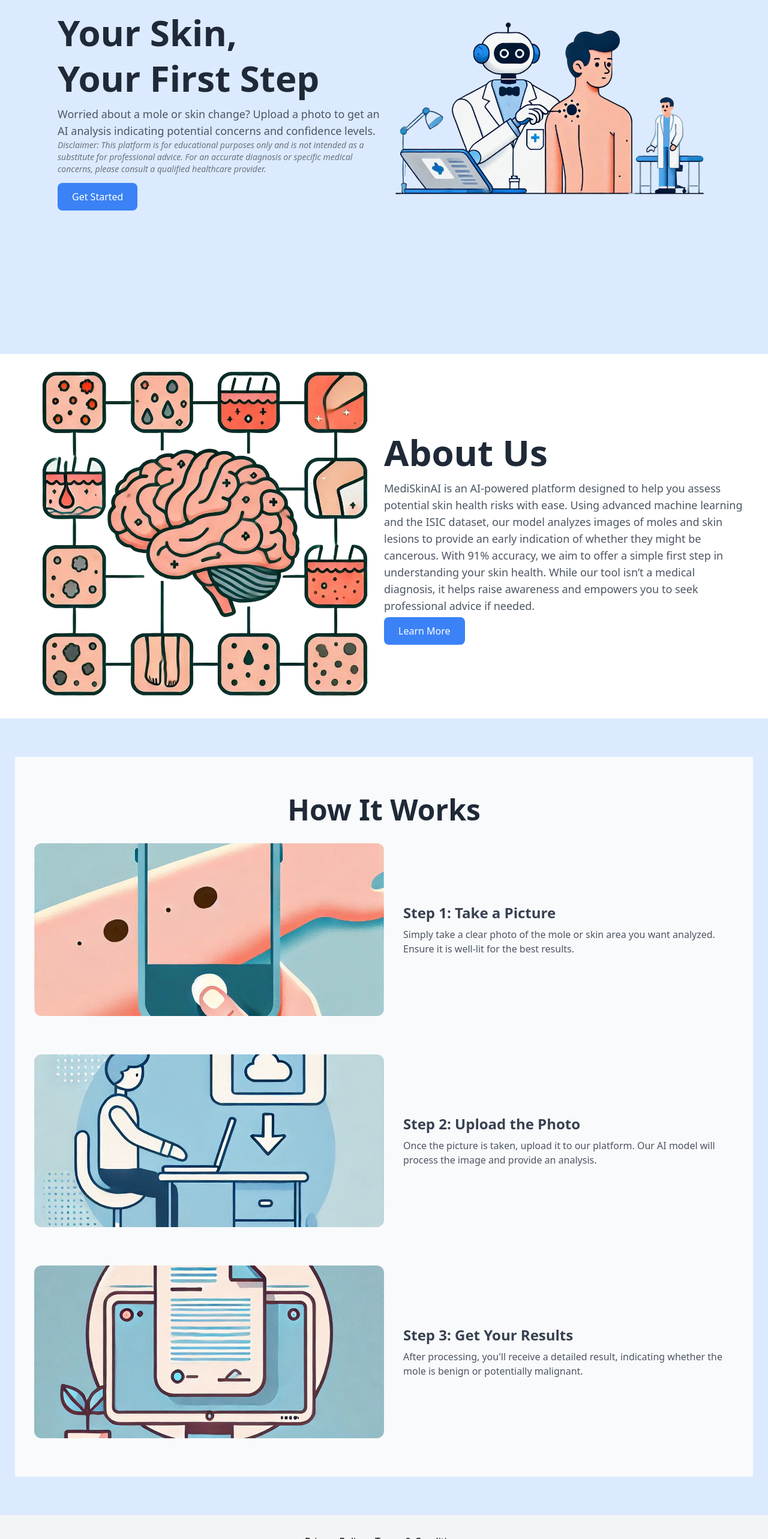
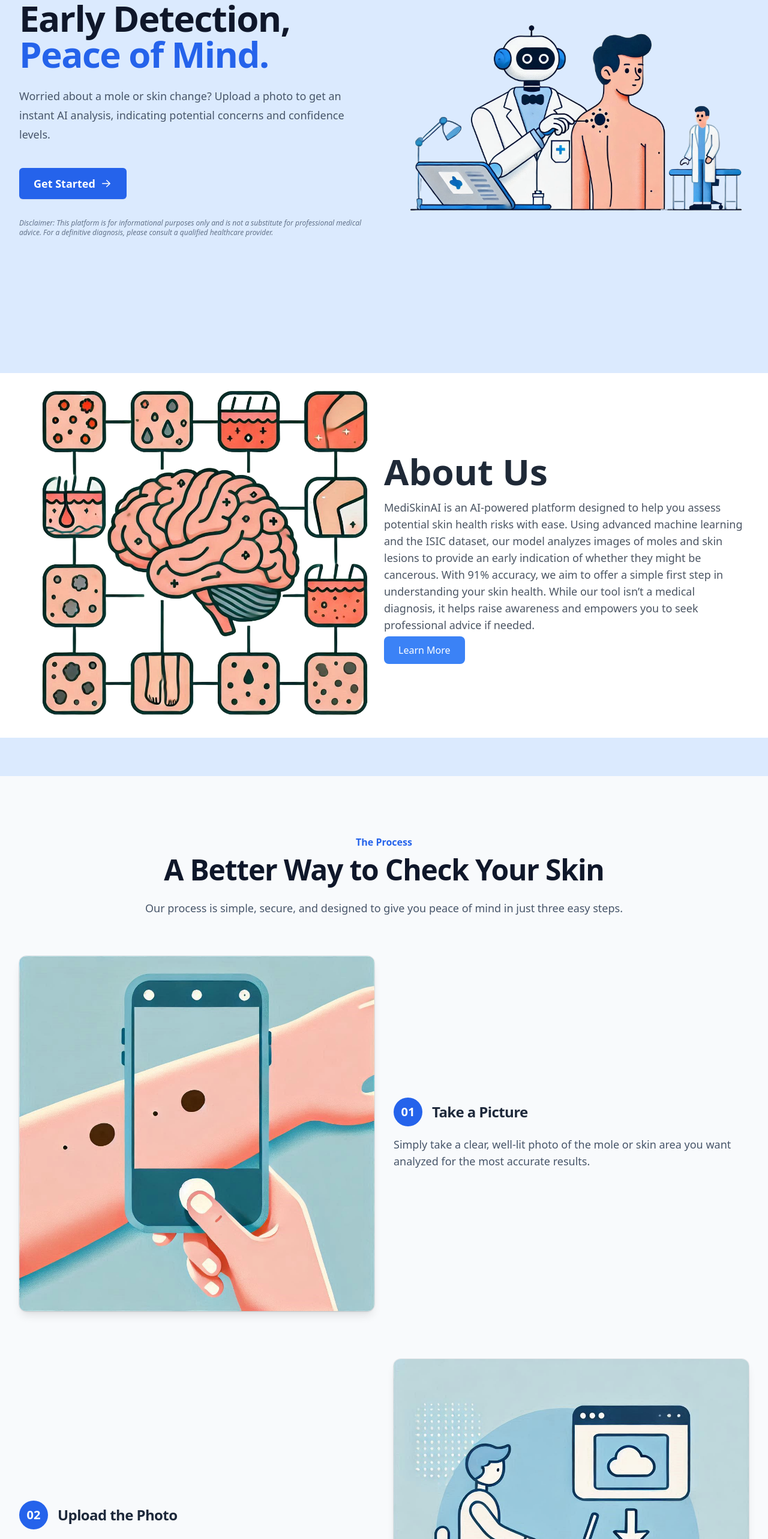
Before and after one commit to Ryuichi-Yamafuji-Lun/MediSkinAI, a React (Vite) app in the folder client/: page / in a window 1280 px wide. Shown: the part 234-2800 px from the top of the page at 60% size. Built offline with nearby package versions, Linux system fonts and the light colour scheme.

Commit message:
updated the welcome page

```diff
--- a/client/src/components/section/HowItWorksSection.jsx
+++ b/client/src/components/section/HowItWorksSection.jsx
@@ -1,91 +1,89 @@
 import { useEffect } from "react";
 import AOS from "aos";
 import "aos/dist/aos.css";
-import MolePicture from "../../assets/Mole.jpeg"; // Image for the first step (e.g., taking a picture)
-import UploadPicture from "../../assets/Upload.jpeg"; // Image for the second step (e.g., uploading the photo)
-import ResultPicture from "../../assets/Result.jpeg"; // Image for the third step (e.g., receiving the results)
+import MolePicture from "../../assets/Mole.jpeg";
+import UploadPicture from "../../assets/Upload.jpeg";
+import ResultPicture from "../../assets/Result.jpeg";
+
+const steps = [
+  {
+    stepNumber: "01",
+    title: "Take a Picture",
+    description: "Simply take a clear, well-lit photo of the mole or skin area you want analyzed for the most accurate results.",
+    image: MolePicture,
+    alt: "A clear, close-up photo of a skin mole.",
+    aosAnimation: "fade-right",
+  },
+  {
+    stepNumber: "02",
+    title: "Upload the Photo",
+    description: "Securely upload your image to our platform. Our system is designed to protect your privacy throughout the process.",
+    image: UploadPicture,
+    alt: "A person uploading a photo from their smartphone to a cloud service.",
+    aosAnimation: "fade-left",
+  },
+  {
+    stepNumber: "03",
+    title: "Get Your Results",
+    description: "Our AI model analyzes the image in moments and provides a detailed result, indicating if the lesion appears benign or shows signs that warrant further review.",
+    image: ResultPicture,
+    alt: "A medical professional reviewing analysis results on a tablet.",
+    aosAnimation: "fade-right",
+  },
+];
 
 const HowItWorksSection = () => {
-    // Initialize AOS when the component mounts
   useEffect(() => {
     AOS.init({
-        duration: 1000, // Duration of the animation in ms
-        once: true, // Animation only happens once when the element is scrolled into view
+      duration: 800,
+      once: true,
+      offset: 100,
     });
   }, []);
 
   return (
-      <div className="min-h-screen bg-gray-50 py-16 px-8">
-        <h2 className="text-4xl md:text-5xl font-bold text-gray-800 text-center mb-8">
-          How It Works
-        </h2>
+    <div className="bg-slate-50 py-20 sm:py-24">
+      <div className="mx-auto max-w-7xl px-6 lg:px-8">
+        <div className="text-center">
+          <h2 className="text-base font-semibold leading-7 text-blue-600">The Process</h2>
+          <p className="mt-2 text-4xl font-bold tracking-tight text-slate-900 sm:text-5xl">
+            A Better Way to Check Your Skin
+          </p>
+          <p className="mt-6 text-lg leading-8 text-slate-600">
+            Our process is simple, secure, and designed to give you peace of mind in just three easy steps.
+          </p>
+        </div>
 
-        {/* Step 1 */}
+        <div className="mt-16 space-y-20">
+          {steps.map((step, index) => (
             <div
-          data-aos="fade-up"
-          data-aos-delay="400"
-          className="flex flex-col md:flex-row items-center mb-16"
+              key={step.stepNumber}
+              data-aos={step.aosAnimation}
+              className={`flex flex-col items-center gap-8 lg:flex-row ${
+                index % 2 !== 0 ? "lg:flex-row-reverse" : ""
+              }`}
             >
-          <div className="w-full md:w-1/2 mb-4 md:mb-0">
+              {/* Image Content */}
+              <div className="w-full lg:w-1/2">
                 <img
-              src={MolePicture}
-              alt="Taking a picture of the mole"
-              className="w-full h-72 object-cover rounded-xl"
+                  src={step.image}
+                  alt={step.alt}
+                  className="w-full rounded-xl shadow-lg ring-1 ring-slate-900/10"
                 />
               </div>
-          <div className="w-full md:w-1/2 md:pl-8 text-center md:text-left">
-            <h3 className="text-2xl font-semibold text-gray-700 mb-2">
-              Step 1: Take a Picture
-            </h3>
-            <p className="text-gray-600">
-              Simply take a clear photo of the mole or skin area you want analyzed. Ensure it is well-lit for the best results.
-            </p>
+
+              {/* Text Content */}
+              <div className="w-full lg:w-1/2">
+                <div className="flex items-center gap-4">
+                  <span className="flex h-12 w-12 items-center justify-center rounded-full bg-blue-600 text-xl font-bold text-white">
+                    {step.stepNumber}
+                  </span>
+                  <h3 className="text-2xl font-bold tracking-tight text-slate-800">{step.title}</h3>
+                </div>
+                <p className="mt-4 text-lg text-slate-600">{step.description}</p>
               </div>
             </div>
-
-        {/* Step 2 */}
-        <div
-          data-aos="fade-up"
-          data-aos-delay="600" // Delay for the next step
-          className="flex flex-col md:flex-row items-center mb-16"
-        >
-          <div className="w-full md:w-1/2 mb-4 md:mb-0">
-            <img
-              src={UploadPicture}
-              alt="Uploading the photo"
-              className="w-full h-72 object-cover rounded-xl"
-            />
-          </div>
-          <div className="w-full md:w-1/2 md:pl-8 text-center md:text-left">
-            <h3 className="text-2xl font-semibold text-gray-700 mb-2">
-              Step 2: Upload the Photo
-            </h3>
-            <p className="text-gray-600">
-              Once the picture is taken, upload it to our platform. Our AI model will process the image and provide an analysis.
-            </p>
-          </div>
-        </div>
-
-        {/* Step 3 */}
-        <div
-          data-aos="fade-up"
-          data-aos-delay="800" // delay for the next step
-          className="flex flex-col md:flex-row items-center"
-        >
-          <div className="w-full md:w-1/2 mb-4 md:mb-0">
-            <img
-              src={ResultPicture}
-              alt="Getting results"
-              className="w-full h-72 object-cover rounded-xl"
-            />
-          </div>
-          <div className="w-full md:w-1/2 md:pl-8 text-center md:text-left">
-            <h3 className="text-2xl font-semibold text-gray-700 mb-2">
-              Step 3: Get Your Results
-            </h3>
-            <p className="text-gray-600">
-              After processing, you'll receive a detailed result, indicating whether the mole is benign or potentially malignant.
-            </p>
+          ))}
         </div>
       </div>
     </div>
--- a/client/src/components/section/WelcomeSection.jsx
+++ b/client/src/components/section/WelcomeSection.jsx
@@ -1,36 +1,62 @@
+import { useEffect } from "react";
 import { Link } from "react-router-dom";
-import HomeImage from "../../assets/HomeImage.png"
+import AOS from "aos";
+import "aos/dist/aos.css";
+import HomeImage from "../../assets/HomeImage.png";
+
+const ArrowRightIcon = () => (
+    <svg xmlns="http://www.w3.org/2000/svg" viewBox="0 0 20 20" fill="currentColor" className="w-5 h-5">
+        <path fillRule="evenodd" d="M3 10a.75.75 0 01.75-.75h10.638L10.23 5.29a.75.75 0 111.04-1.08l5.5 5.25a.75.75 0 010 1.08l-5.5 5.25a.75.75 0 11-1.04-1.08l4.158-3.96H3.75A.75.75 0 013 10z" clipRule="evenodd" />
+    </svg>
+);
+
 
 const WelcomeSection = () => {
+    useEffect(() => {
+        AOS.init({
+            duration: 1000,
+            once: true,
+        });
+    }, []);
+
     return (
-        <div className="flex flex-col-reverse min-h-[calc(100vh-15rem)] md:flex-row items-center justify-center m-16 md:m-16 px-8" >
+        <div className="mx-auto max-w-7xl px-6 lg:px-8 min-h-[calc(100vh-5rem)] flex items-center">
+            <div className="grid w-full grid-cols-1 gap-12 lg:grid-cols-2 lg:gap-16 items-center">
+
                 {/* Text Content */}
-            <div className="md:w-1/2 text-center md:text-left">
-                <h1 className="text-4xl md:text-6xl font-bold text-gray-800 mb-4">
-                Your Skin,
+                <div data-aos="fade-right" className="text-center lg:text-left">
+                    <h1 className="text-4xl font-bold tracking-tight text-slate-900 sm:text-6xl">
+                        Early Detection,
+                        <span className="block text-blue-600">Peace of Mind.</span>
                     </h1>
-                <h1 className="text-4xl md:text-6xl font-bold text-gray-800 mb-4">
-                Your First Step
-                </h1>
-                <p className="text-lg text-gray-600">
-                Worried about a mole or skin change? Upload a photo to get an AI analysis indicating potential concerns and confidence levels.
-                </p>
-                <p className="text-gray-500 text-sm italic mb-6">
-                Disclaimer: This platform is for educational purposes only and is not intended as a substitute for professional advice. For an accurate diagnosis or specific medical concerns, please consult a qualified healthcare provider.
+
+                    <p className="mt-6 text-lg leading-8 text-slate-600">
+                        Worried about a mole or skin change? Upload a photo to get an instant AI analysis, indicating potential concerns and confidence levels.
                     </p>
 
-                <Link to="/detection" className="bg-blue-500 hover:bg-blue-600 text-white px-6 py-3 rounded-lg">
+                    <div className="mt-10 flex items-center justify-center gap-x-6 lg:justify-start">
+                        <Link
+                            to="/detection"
+                            className="inline-flex items-center gap-2 rounded-md bg-blue-600 px-6 py-3 text-lg font-semibold text-white shadow-sm hover:bg-blue-700 focus-visible:outline focus-visible:outline-2 focus-visible:outline-offset-2 focus-visible:outline-blue-600 transition-all duration-200"
+                        >
                             Get Started
+                            <ArrowRightIcon />
                         </Link>
                     </div>
 
+                    <p className="mt-8 text-xs text-slate-500 italic">
+                        Disclaimer: This platform is for informational purposes only and is not a substitute for professional medical advice. For a definitive diagnosis, please consult a qualified healthcare provider.
+                    </p>
+                </div>
+
                 {/* Image */}
-            <div className="md:w-1/2 pl-2">
+                <div data-aos="fade-left" className="flex justify-center">
                     <img
-                src = {HomeImage}
-                alt="AI Robot Doctor making skin diagnosis"
-                className="w-full h-auto rounded-xl"
+                        src={HomeImage}
+                        alt="An abstract illustration of AI assisting with medical diagnostics on a screen"
+                        className="w-full max-w-md lg:max-w-none h-auto animate-float"
                     />
+                </div>
             </div>
         </div>
     );
```
Lines whose indentation alone changed are shown as unchanged.
